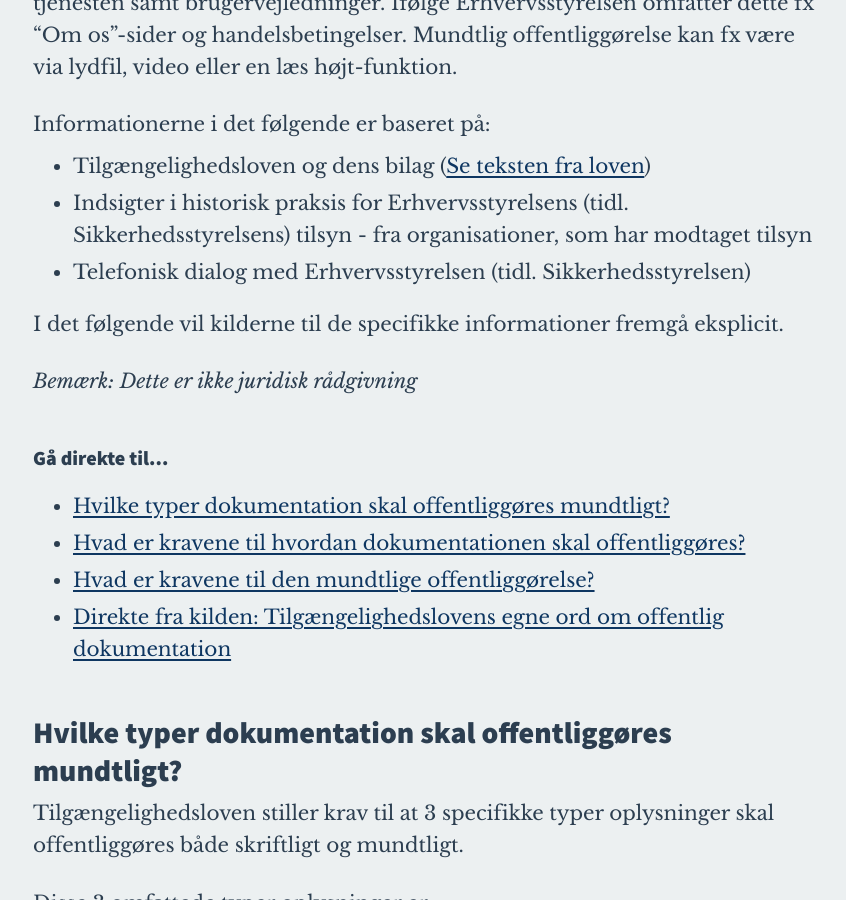
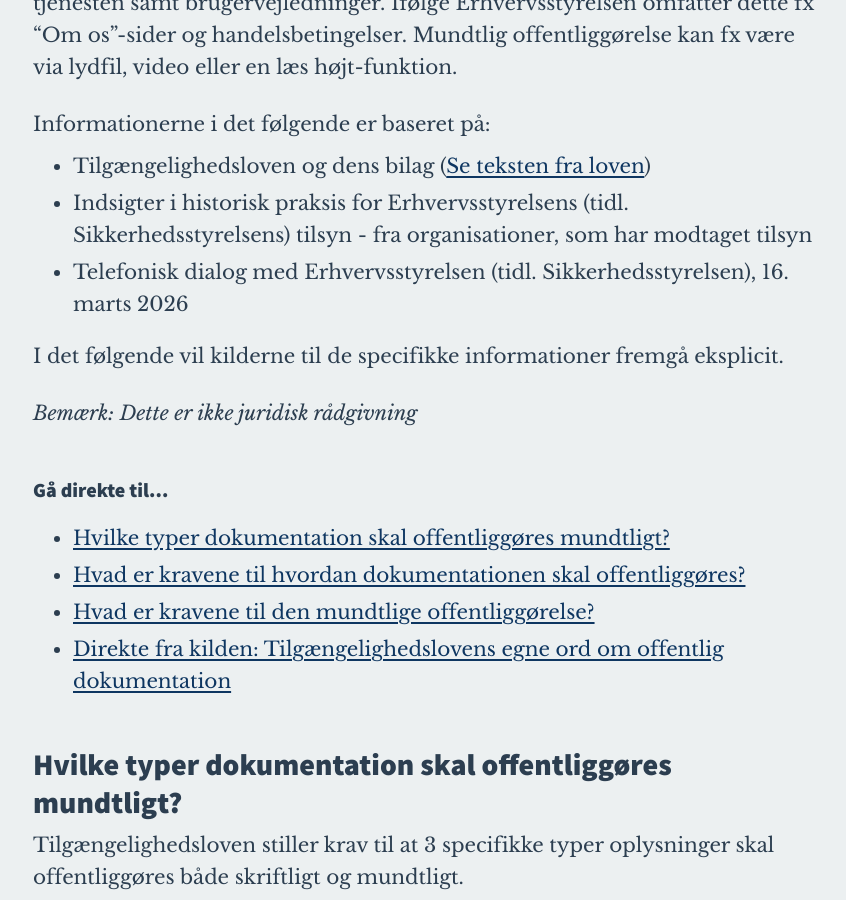
Before and after one commit to derangeddk/deranged.dk, a Jekyll site: the page built from _posts/2026-04-07-mundtlig-offentliggoerelse-i-tilaengelighedsloven.html, in a window 1280 px wide and 900 px high, scrolled down 910 px. Shown: the whole window, without its empty margins (67-913 px from the left). Built offline with Jekyll 4.4.1, drawn with Linux system fonts in a browser that asks for light colours; some web fonts are replaced; comment, search, counter and statistics services are not loaded.

Commit message:
Tilføj dato for dialog med Erhvervsstyrelsen

```diff
--- a/_posts/2026-04-07-mundtlig-offentliggoerelse-i-tilaengelighedsloven.html
+++ b/_posts/2026-04-07-mundtlig-offentliggoerelse-i-tilaengelighedsloven.html
@@ -30,7 +30,7 @@
         <ul>
             <li>Tilgængelighedsloven og dens bilag (<a href="#direkte-fra-kilden">Se teksten fra loven</a>)</li>
             <li>Indsigter i historisk praksis for Erhvervsstyrelsens (tidl. Sikkerhedsstyrelsens) tilsyn - fra organisationer, som har modtaget tilsyn</li>
-            <li>Telefonisk dialog med Erhvervsstyrelsen (tidl. Sikkerhedsstyrelsen)</li>
+            <li>Telefonisk dialog med Erhvervsstyrelsen (tidl. Sikkerhedsstyrelsen), 16. marts 2026</li>
         </ul>
 
     <p>I det følgende vil kilderne til de specifikke informationer fremgå eksplicit.</p>
```
